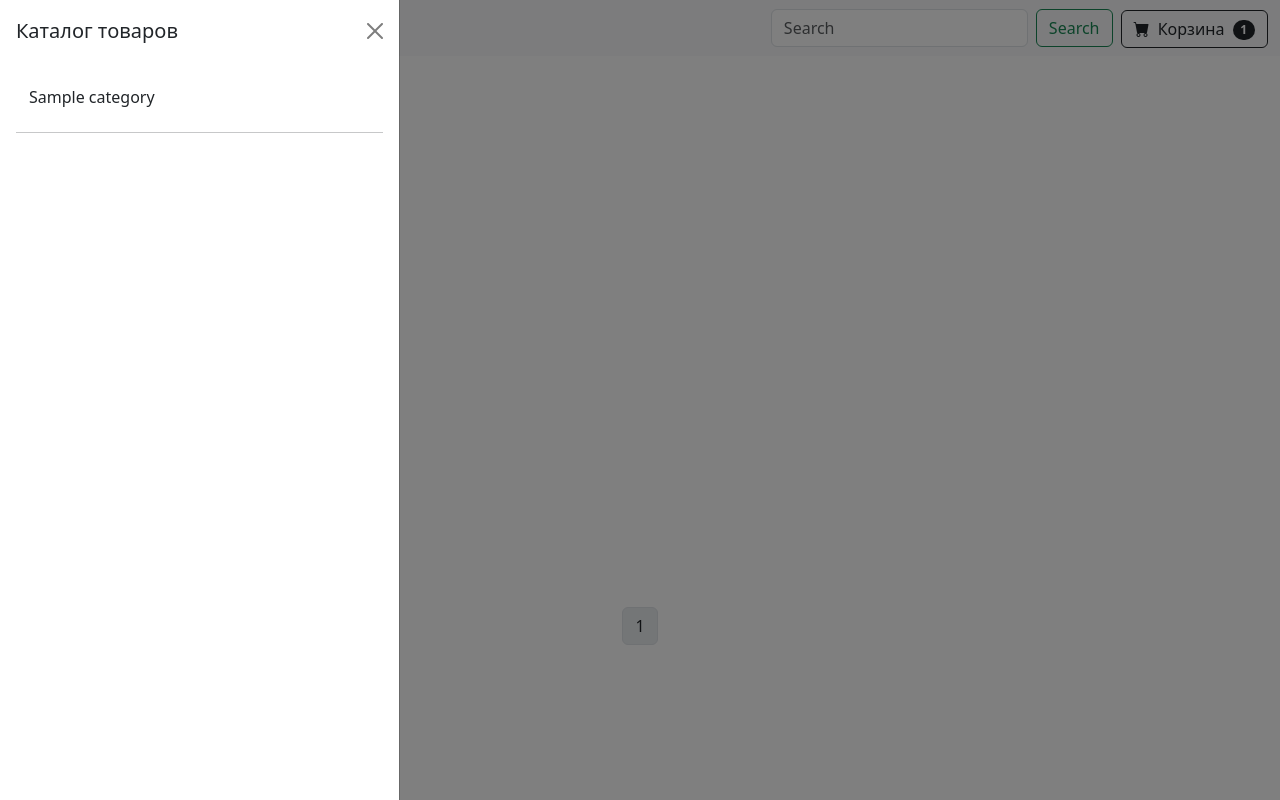
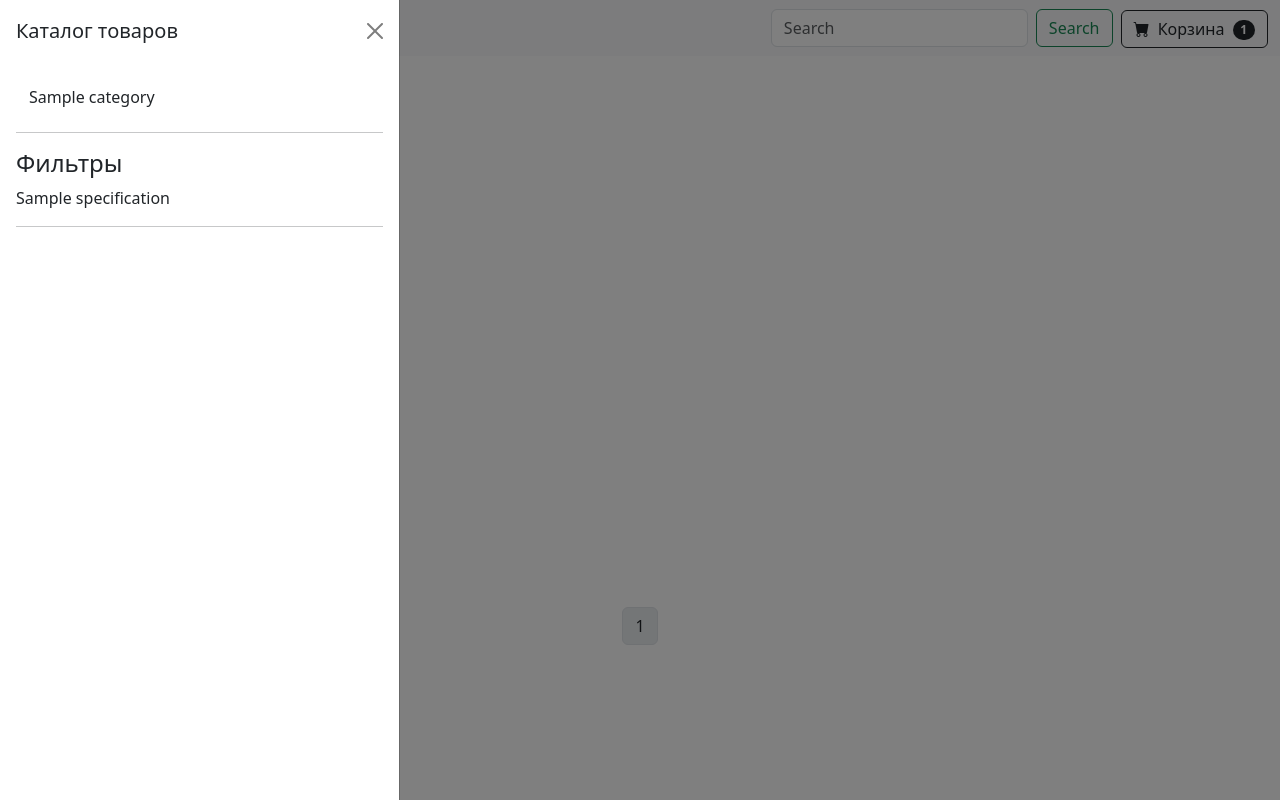
Before and after one commit to ilmush/Shop, a Django app: page / in a window 1280 px wide, after a click on "Каталог товаров". Run offline with Django 4.2, Linux system fonts and the light colour scheme; tables that the repository leaves empty hold one stand-in row (values such as "Sample post"); grey boxes marked "Sample" are stand-in pictures.

Commit message:
fixed bugs

```diff
--- a/shop/shopApp/models.py
+++ b/shop/shopApp/models.py
@@ -65,7 +65,11 @@ class Customer(models.Model):
     user = models.ForeignKey(User, verbose_name='Пользователь', on_delete=models.CASCADE)
     phone = models.CharField(max_length=20, verbose_name='Номер телефона', null=True, blank=True)
     address = models.CharField(max_length=255, verbose_name='Адрес', null=True, blank=True)
-    orders = models.ManyToManyField('Order', verbose_name='Заказы покупателя', related_name='related_customer')
+    orders = models.ManyToManyField('Order',
+                                    verbose_name='Заказы покупателя',
+                                    related_name='related_customer',
+                                    null=True,
+                                    blank=True)
 
     def __str__(self):
         return "Покупатель: {} {}".format(self.user.first_name, self.user.last_name)
--- a/shop/shopApp/templates/base.html
+++ b/shop/shopApp/templates/base.html
@@ -75,7 +75,13 @@
             <hr>
             {% endfor %}
 
+            <h4>Фильтры</h4>
+            {% for specification in specifications %}
+            {{ specification.title }}
+            <hr>
+            {% endfor %}
         </div>
+
     </div>
 
     <div>
--- a/shop/shopApp/templates/category_detail.html
+++ b/shop/shopApp/templates/category_detail.html
@@ -16,7 +16,9 @@
                     <div class="card-body p-4">
                         <div class="text-center">
                             <!-- Product name-->
-                            <h5 class="fw-bolder">{{ product.title }}</h5>
+                            <a href="{{ product.get_absolute_url }}" class="list-group-item">
+                                <h5 class="fw-bolder">{{ product.title }}</h5>
+                            </a>
                             <!-- Product price-->
                             ₽{{ product.price }}
                         </div>
--- a/shop/shopApp/views.py
+++ b/shop/shopApp/views.py
@@ -17,8 +17,10 @@ class BaseView(CartMixin, ListView):
     slug_url_kwarg = 'slug'
     paginate_by = 10
     categories = Category.objects.all()
+    specifications = Specification.objects.all()
     extra_context = {
         'categories': categories,
+        'specifications': specifications,
     }
 
     def get_context_data(self, **kwargs):
@@ -33,10 +35,6 @@ class CategoryDetailView(CartMixin, CategoryDetailMixin, DetailView):
     context_object_name = 'category'
     template_name = 'category_detail.html'
     slug_url_kwarg = 'slug'
-    specifications = Specification.objects.all()
-    extra_context = {
-        'specifications': specifications,
-    }
 
     def get_context_data(self, **kwargs):
         context = super().get_context_data(**kwargs)
```
Lines whose indentation alone changed are shown as unchanged.
